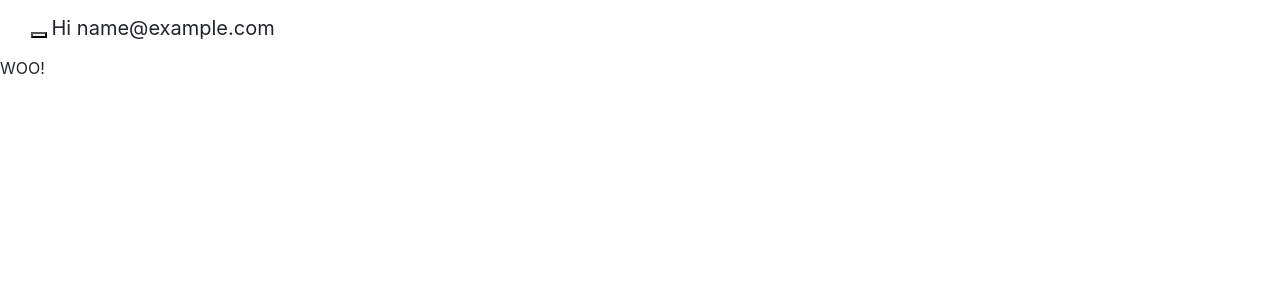
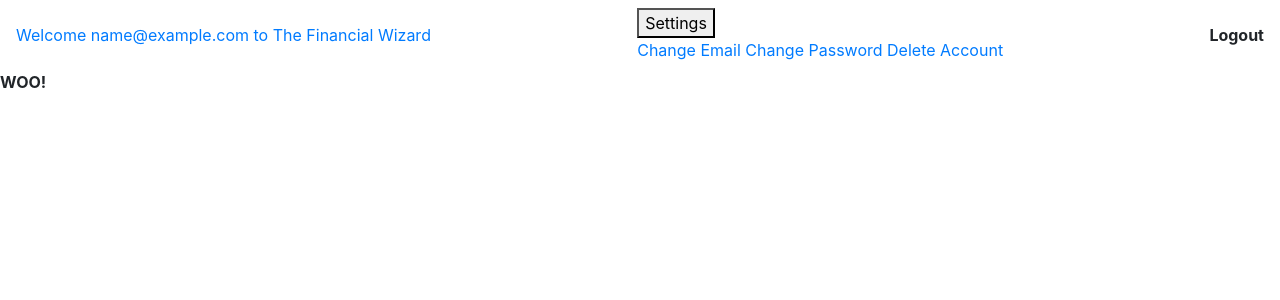
Before and after one commit to boss21/COMP5501, a PHP site: page /user/index.php in a window 1280 px wide. Shown: the top 300 px of the page. Run offline with PHP 8.4, Linux system fonts and the light colour scheme; the visitor is signed in with stand-in values (Sample User, id 1); data that the repository does not hold is empty.

Commit message:
Update index.php
updated navbar

```diff
--- a/user/index.php
+++ b/user/index.php
@@ -40,35 +40,25 @@ mysqli_close($link);
 </head>
 
 <body>
- <nav class="navbar navbar-inverse">
-  <div class="container-fluid">
-    <div class="navbar-header">
-      <button type="button" class="navbar-toggle" data-toggle="collapse" data-target="#myNavbar">
-        <span class="icon-bar"></span>
-        <span class="icon-bar"></span>
-        <span class="icon-bar"></span>
-      </button>
-      <a class="navbar-brand">Hi <?php echo $email; ?></a>
-    </div>
-    <div class="collapse navbar-collapse" id="myNavbar">
-      <ul class="nav navbar-nav">
+
+<div class="navbar">
+   <a href="#home">Welcome <?php echo $email; ?> to The Financial Wizard</a>
+
+   <div class="dropdown">
+     <button class="dropbtn">Settings
+       <i class="fa fa-caret-down"></i>
+     </button>
+     <div class="dropdown-content">
+       <a href="changeEmail.php">Change Email</a>
+       <a href="changePassword.php">Change Password</a>
+       <a href="deleteAccount.php">Delete Account</a>
+     </div>
+   </div>
+   <b href="logout.php">Logout</a>
+ </div>
 
 
-      </ul>
-      <ul class="nav navbar-nav navbar-right">
-      <li class="dropdown">
-          <a class="dropdown-toggle" data-toggle="dropdown" href="#">Settings <span class="caret"></span></a>
-          <ul class="dropdown-menu">
-            <li><a href="changeEmail.php">Change Email</a></li>
-            <li><a href="changePassword.php">Change Password</a></li>
-			<li><a href="deleteAccount.php">Delete your Account</a></li>
-          </ul>
 
-        <li><a href="logout.php"><span class="glyphicon glyphicon-log-in"></span> Logout</a></li>
-      </ul>
-    </div>
-  </div>
-</nav>
   WOO!
 </body>
 
```
